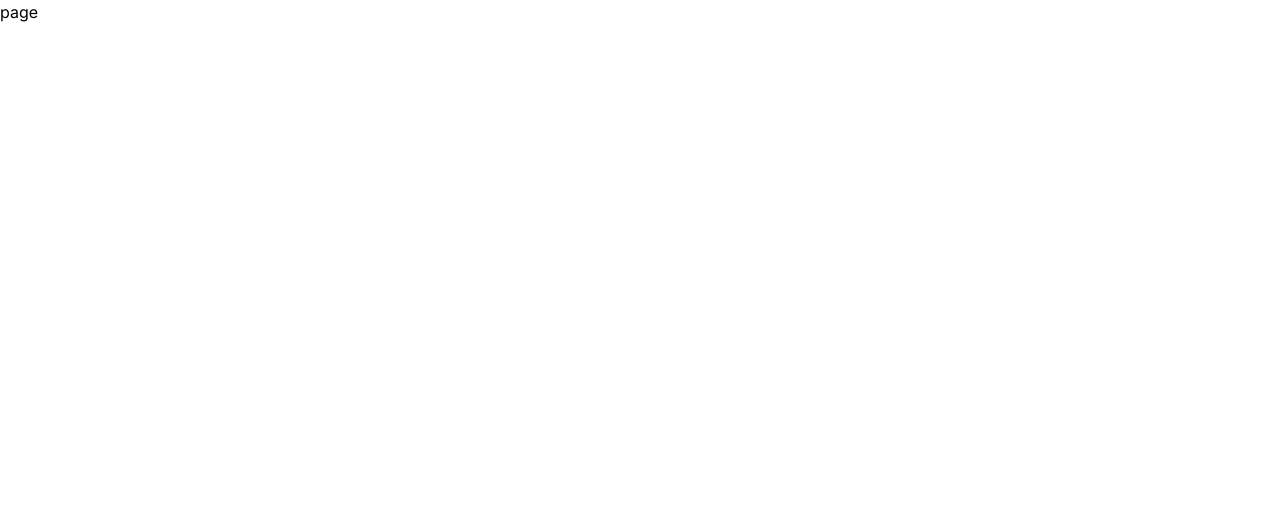
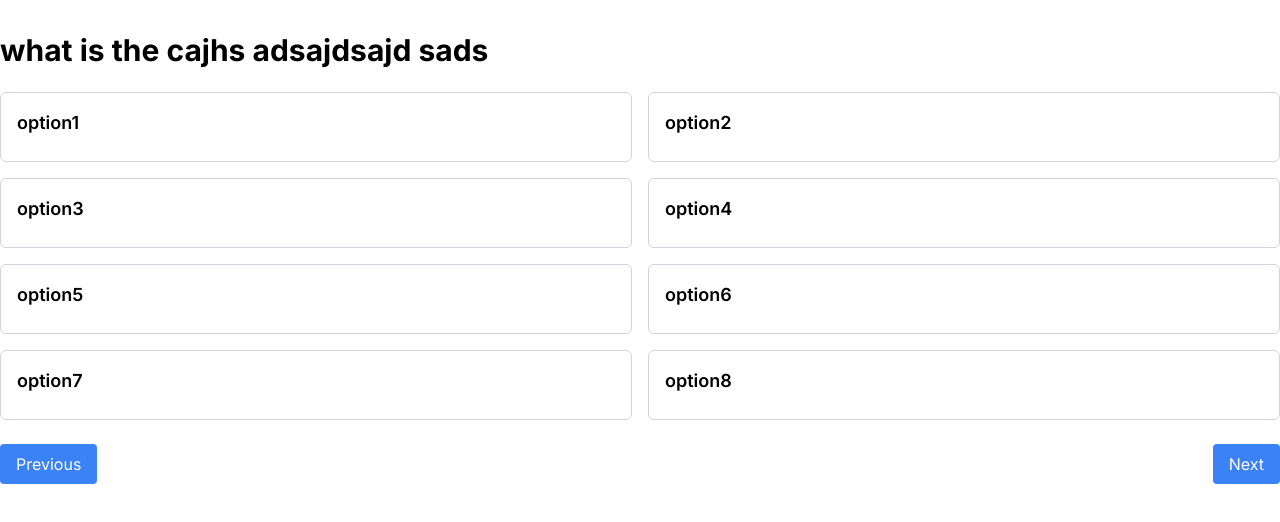
Before and after one commit to devayush204/dream-team, a Next.js app: page /questions in a window 1280 px wide. Shown: the top 522 px of the page. Built offline with nearby package versions, Linux system fonts and the light colour scheme.

Commit message:
questions done

```diff
--- a/app/page.js
+++ b/app/page.js
@@ -7,8 +7,8 @@ export default function Home() {
 
       <h1 class="mb-4 text-3xl font-extrabold text-gray-900 dark:text-white md:text-5xl lg:text-6xl"><span class="text-transparent bg-clip-text bg-gradient-to-r to-emerald-600 from-sky-400">Dream Team</span> .</h1>
       <Link href="/questions" class="inline-flex items-center justify-center px-5 py-3 text-base font-medium text-center text-white bg-blue-700 rounded-lg hover:bg-blue-800 focus:ring-4 focus:ring-blue-300 dark:focus:ring-blue-900">
-        Learn more
-        <svg  className="w-10 fill-black" viewBox="0 0 24 24" ><path d="M18.54,9,8.88,3.46a3.42,3.42,0,0,0-5.13,3V17.58A3.42,3.42,0,0,0,7.17,21a3.43,3.43,0,0,0,1.71-.46L18.54,15a3.42,3.42,0,0,0,0-5.92Zm-1,4.19L7.88,18.81a1.44,1.44,0,0,1-1.42,0,1.42,1.42,0,0,1-.71-1.23V6.42a1.42,1.42,0,0,1,.71-1.23A1.51,1.51,0,0,1,7.17,5a1.54,1.54,0,0,1,.71.19l9.66,5.58a1.42,1.42,0,0,1,0,2.46Z"/></svg>
+        Start the Game
+        <svg  className="w-10 fill-white" viewBox="0 0 24 24" ><path d="M18.54,9,8.88,3.46a3.42,3.42,0,0,0-5.13,3V17.58A3.42,3.42,0,0,0,7.17,21a3.43,3.43,0,0,0,1.71-.46L18.54,15a3.42,3.42,0,0,0,0-5.92Zm-1,4.19L7.88,18.81a1.44,1.44,0,0,1-1.42,0,1.42,1.42,0,0,1-.71-1.23V6.42a1.42,1.42,0,0,1,.71-1.23A1.51,1.51,0,0,1,7.17,5a1.54,1.54,0,0,1,.71.19l9.66,5.58a1.42,1.42,0,0,1,0,2.46Z"/></svg>
       </Link>
 
     </section>
--- a/app/questions/page.js
+++ b/app/questions/page.js
@@ -1,8 +1,14 @@
-import React from 'react'
+"use client"
+import React, { useState } from 'react'
+import questionsData from "../../data/Questions"
+import QuestionCarousel from '@/components/QuestionCarousel'
 
 const page = () => {
+  const [questionsdata, setQuestionsdata] = useState(questionsData)
   return (
-    <div>page</div>
+    <section>
+<QuestionCarousel/>
+    </section>
   )
 }
 
--- /dev/null
+++ b/components/QuestionCarousel.js
@@ -0,0 +1,62 @@
+"use client"
+import { QuestionData } from '@/data/Questions';
+import React, { useState } from 'react';
+import TextCard from './TextCard';
+
+const QuestionCarousel = () => {
+  const [currentIndex, setCurrentIndex] = useState(0);
+  const [revealedOptions, setRevealedOptions] = useState(Array(8).fill(false));
+
+  const handlePrevious = () => {
+    setCurrentIndex((prevIndex) => (prevIndex === 0 ? QuestionData.length - 1 : prevIndex - 1));
+    setRevealedOptions(Array(8).fill(false)); // Reset revealed options
+  };
+
+  const handleNext = () => {
+    setCurrentIndex((prevIndex) => (prevIndex === QuestionData.length - 1 ? 0 : prevIndex + 1));
+    setRevealedOptions(Array(8).fill(false)); // Reset revealed options
+  };
+
+  const handleOptionReveal = (index) => {
+    setRevealedOptions((prevOptions) => {
+      const updatedOptions = [...prevOptions];
+      updatedOptions[index] = !updatedOptions[index];
+      return updatedOptions;
+    });
+  };
+
+  const currentQuestion = QuestionData[currentIndex];
+
+  return (
+    <div className="container mx-auto py-8">
+      <h1 className="text-3xl font-bold mb-6">{currentQuestion.question}</h1>
+      <div className="grid grid-cols-2 gap-4 mb-6">
+        {['option1', 'option2', 'option3', 'option4', 'option5', 'option6', 'option7', 'option8'].map((option, index) => (
+          <TextCard
+            key={index}
+            label={option}
+            text={currentQuestion[option]}
+            isOpen={revealedOptions[index]}
+            onReveal={() => handleOptionReveal(index)}
+          />
+        ))}
+      </div>
+      <div className="flex justify-between">
+        <button
+          className="px-4 py-2 bg-blue-500 text-white rounded"
+          onClick={handlePrevious}
+        >
+          Previous
+        </button>
+        <button
+          className="px-4 py-2 bg-blue-500 text-white rounded"
+          onClick={handleNext}
+        >
+          Next
+        </button>
+      </div>
+    </div>
+  );
+};
+
+export default QuestionCarousel;
--- /dev/null
+++ b/components/TextCard.js
@@ -0,0 +1,22 @@
+"use client"
+import React from 'react';
+
+const TextCard = ({ label, text, isOpen, onReveal }) => {
+  return (
+    <div
+      className="p-4 border border-gray-300 rounded-md cursor-pointer"
+      onClick={onReveal}
+    >
+      {!isOpen && <h3 className="text-lg font-semibold mb-2">{label}</h3>}
+      <div
+        className={`overflow-hidden transition-all duration-500 ${
+          isOpen ? 'max-h-96' : 'max-h-0'
+        }`}
+      >
+        <p className="text-gray-700">{text}</p>
+      </div>
+    </div>
+  );
+};
+
+export default TextCard;
--- a/data/Questions.js
+++ b/data/Questions.js
@@ -0,0 +1,50 @@
+export const QuestionData =[
+    {
+        "id": 1,
+        "question": "what is the cajhs adsajdsajd sads",
+        "option1": "ayush",
+        "option2": "ayush",
+        "option3": "ayush",
+        "option4": "ayush",
+        "option5": "ayush",
+        "option6": "ayush",
+        "option7": "ayush",
+        "option8": "ayush",
+    },
+    {
+        "id": 2,
+        "question": "jasbdasd asdhasdas dsadhasd sadhasdas dsa",
+        "option1": "11111",
+        "option2": "22222",
+        "option3": "33333",
+        "option4": "444",
+        "option5": "555",
+        "option6": "66666",
+        "option7": "66677",
+        "option8": "4433",
+    },
+    {
+        "id": 3,
+        "question": "how are you",
+        "option1": "ayush1",
+        "option2": "ayush2",
+        "option3": "ayush3",
+        "option4": "ayush4",
+        "option5": "ayush5",
+        "option6": "ayush6",
+        "option7": "ayush",
+        "option8": "ayush",
+    },
+    {
+        "id": 4,
+        "question": "aahhh ahhashdsaidad sadasjdasdas",
+        "option1": "hello1",
+        "option2": "hiii2",
+        "option3": "hii3",
+        "option4": "ayush",
+        "option5": "ayush",
+        "option6": "ayush",
+        "option7": "ayush",
+        "option8": "ayush",
+    },
+]
```
